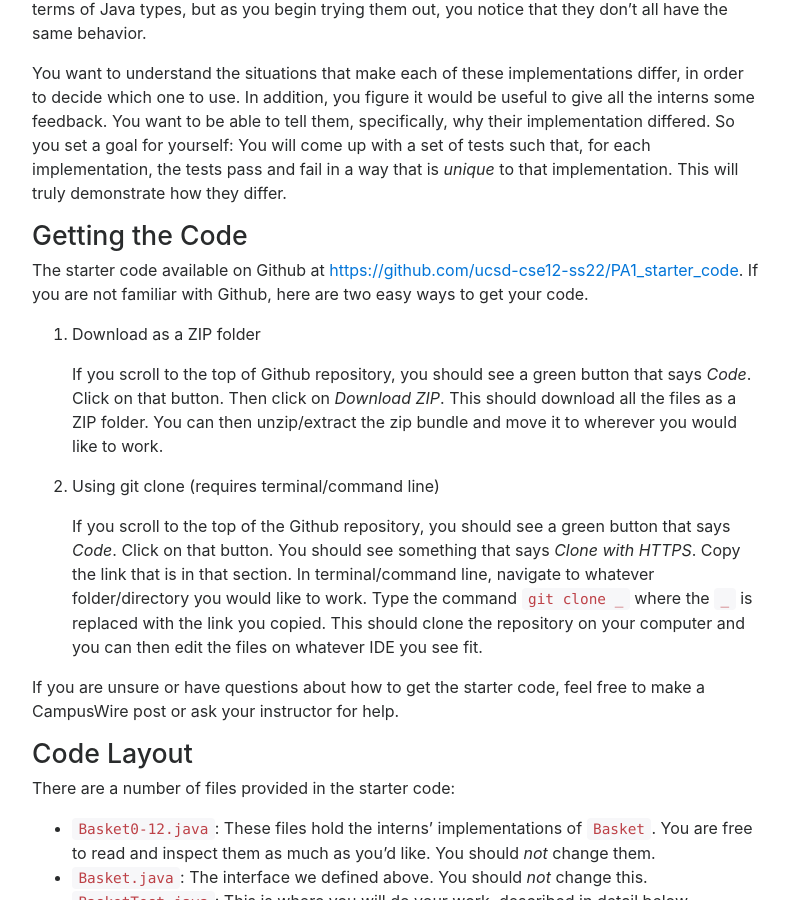
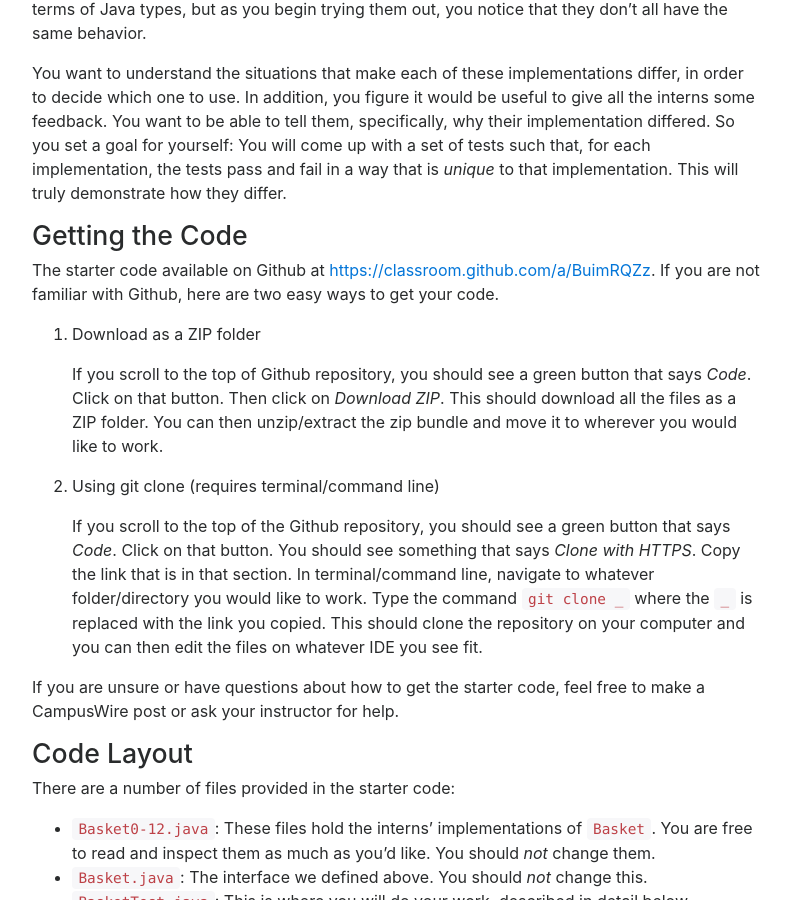
Before and after one commit to usd-comp230/usd-comp230.github.io, a Jekyll site: the page built from pa1/index.md, in a window 1280 px wide and 900 px high, scrolled down 1987 px. Shown: the whole window, without its empty margins (243-1034 px from the left). Built offline with Jekyll 4.4.1, drawn with Linux system fonts in a browser that asks for light colours; nearby versions of some CDN libraries; some of the changed lines change nothing that is shown.

Commit message:
psa1 link

```diff
--- a/pa1/index.md
+++ b/pa1/index.md
@@ -98,7 +98,7 @@ that is _unique_ to that implementation. This will truly demonstrate how
 they differ.
 
 ## Getting the Code
-The starter code available on Github at [https://github.com/ucsd-cse12-ss22/PA1_starter_code](https://github.com/ucsd-cse12-ss22/PA1_starter_code). If you are not familiar with Github, here are two easy ways to get your code.
+The starter code available on Github at [https://classroom.github.com/a/BuimRQZz](https://classroom.github.com/a/BuimRQZz). If you are not familiar with Github, here are two easy ways to get your code.
 
 1. Download as a ZIP folder
 
```
